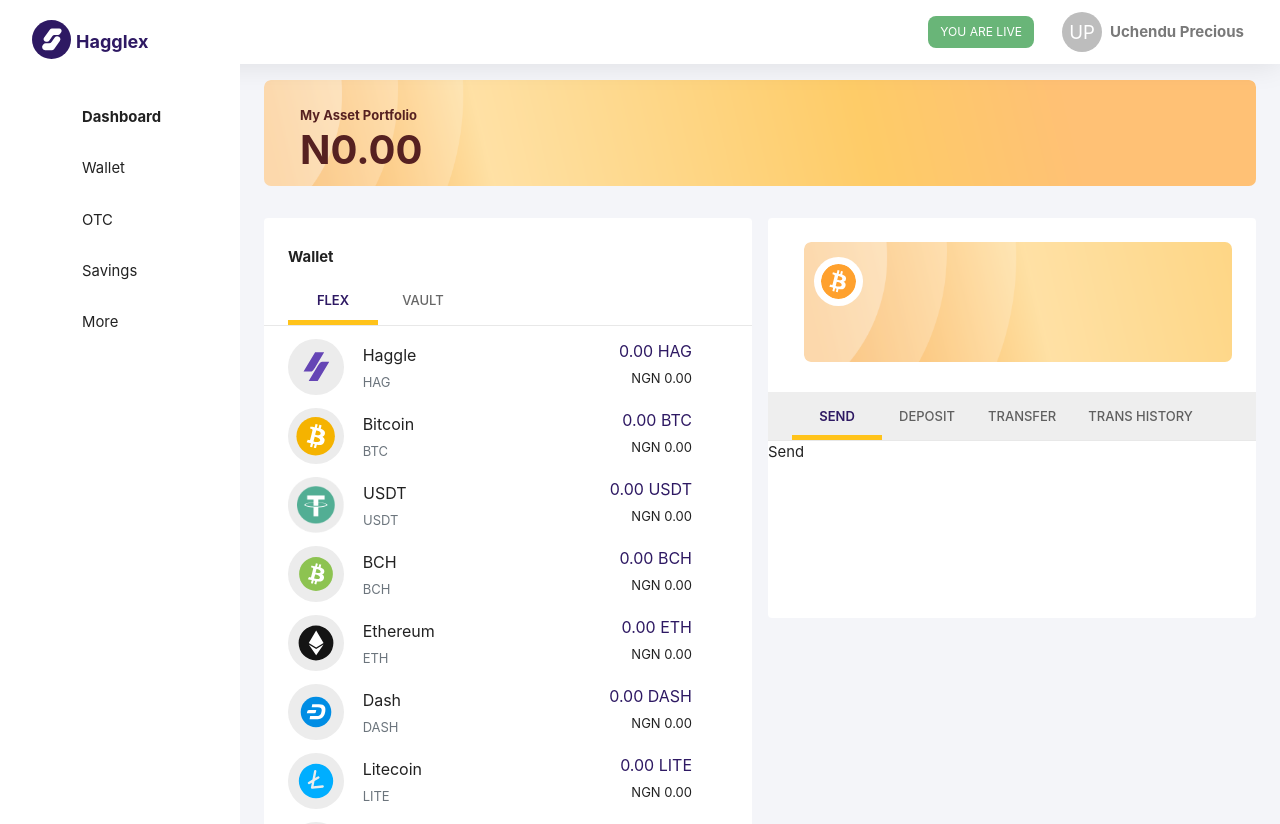
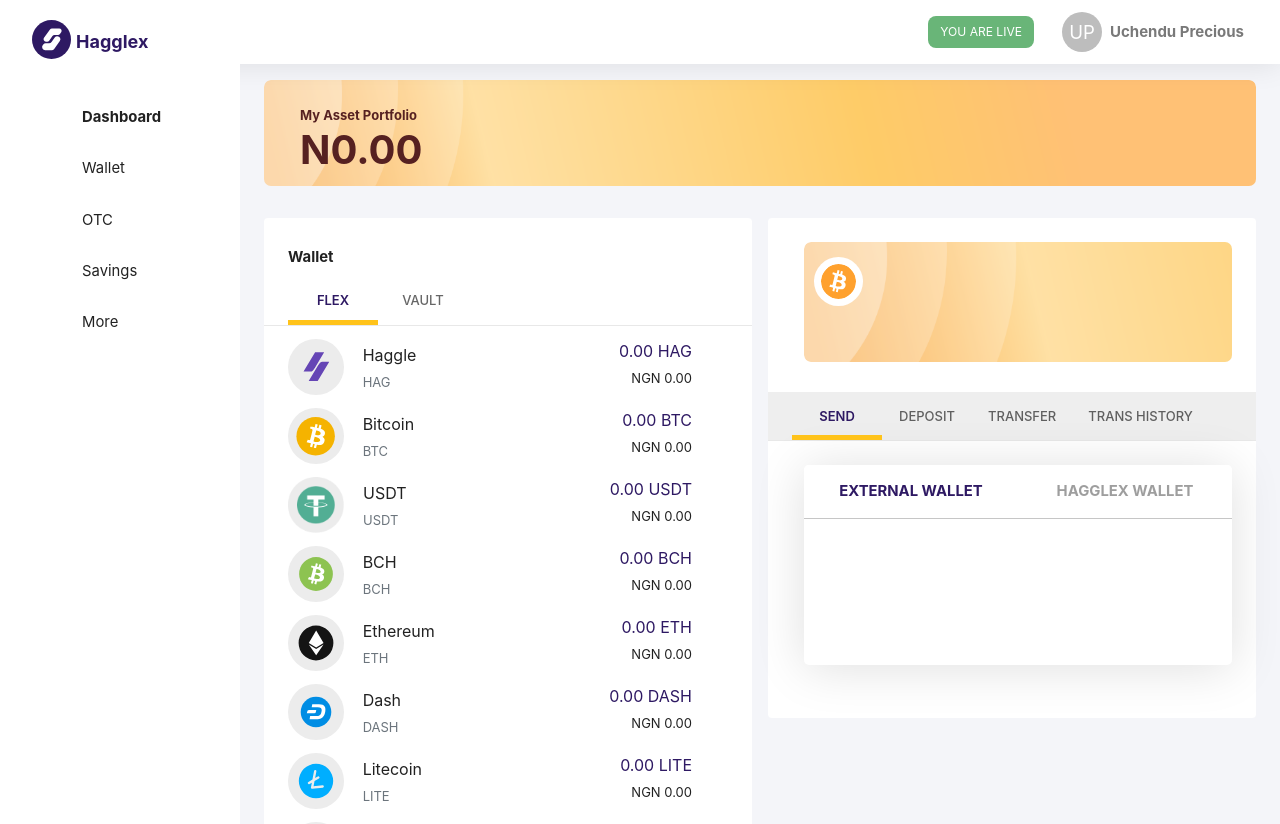
Before and after one commit to allindeveloper/hagglex-web, a React (Create React App) app: page /app/dashboard in a window 1280 px wide. Built offline with nearby package versions, Linux system fonts and the light colour scheme.

Commit message:
styling send ui

```diff
--- /dev/null
+++ b/src/components/shared/DoubleTabSections.tsx
@@ -0,0 +1,53 @@
+import { Divider, Grid } from "@mui/material";
+import React from "react";
+import doubleTabSectionStyles from "../../styles/doubleTabSectionStyles";
+import clsx from "clsx";
+export interface IDoubleTabSections {
+  selected: number;
+  componentOne?: JSX.Element;
+  componentTwo?: JSX.Element;
+  labelOne:string,
+  labelTwo:string,
+  handleClickTab?:(index:number)=>void
+}
+const DoubleTabSections: React.FC<IDoubleTabSections> = ({
+  selected,
+  componentOne,
+  componentTwo,
+  labelOne,
+  labelTwo,
+  handleClickTab
+}) => {
+  const classes = doubleTabSectionStyles();
+
+  return (
+    <div className={classes.root}>
+      <Grid container className={classes.tabHeaderRoot}>
+        <Grid
+          item
+          md={6}
+          xs={12}
+          onClick={()=>handleClickTab?.(1)}
+          className={clsx(selected === 1 ? classes.tabHeaderFirstSelected:classes.tabHeaderFirstNotSelected)}
+        >
+          <p><b>{labelOne}</b></p>
+        </Grid>
+        <Grid
+          item
+          md={6}
+          xs={12}
+          onClick={()=>handleClickTab?.(2)}
+          className={clsx(selected === 2 ? classes.tabHeaderSecondSelected:classes.tabHeaderSecondNotSelected)}
+        >
+          <p><b>{labelTwo}</b></p>
+        </Grid>
+      </Grid>
+      <Divider />
+
+      {selected === 1 && <div>{componentOne}</div>}
+      {selected === 2 && <div>{componentTwo}</div>}
+    </div>
+  );
+};
+
+export default DoubleTabSections;
--- /dev/null
+++ b/src/pages/Dashboard/FlexVault.tsx
@@ -0,0 +1,13 @@
+import React from "react";
+
+
+const FlexVault = ()=>{
+
+  return(
+    <div>
+      <p>Vault</p>
+    </div>
+  )
+}
+
+export default FlexVault
--- a/src/pages/Dashboard/FlexWallet.tsx
+++ b/src/pages/Dashboard/FlexWallet.tsx
@@ -1,77 +1,74 @@
 import React from "react";
-import ListItem from '../../components/shared/ListItem'
-import haggle from '../../assets/svg/haggle.svg'
-import bitcoin from '../../assets/svg/bitcoin.svg'
+import ListItem from "../../components/shared/ListItem";
+import haggle from "../../assets/svg/haggle.svg";
+import bitcoin from "../../assets/svg/bitcoin.svg";
 // import usdt from '../../assets/svg/usdt.svg'
-import bitcoincash from '../../assets/svg/bitcoincash.svg'
-import ethereum from '../../assets/svg/ethereum.svg'
-import dash from '../../assets/svg/dash.svg'
-import litecoin from '../../assets/svg/litecoin.svg'
-import dogecoin from '../../assets/svg/dogecoin.svg'
-import usdt from '../../assets/images/usdt.png'
+import bitcoincash from "../../assets/svg/bitcoincash.svg";
+import ethereum from "../../assets/svg/ethereum.svg";
+import dash from "../../assets/svg/dash.svg";
+import litecoin from "../../assets/svg/litecoin.svg";
+import dogecoin from "../../assets/svg/dogecoin.svg";
+import usdt from "../../assets/images/usdt.png";
 
 import { IFlexWallet } from "../../types/dashboard";
-const FlexWallet = ()=>{
-
-    const flexWalletItems :IFlexWallet[] = [
+const FlexWallet = () => {
+  const flexWalletItems: IFlexWallet[] = [
     {
-            image:haggle,
-            name:"Haggle",
-            code:"HAG",
-            amount:0.00
+      image: haggle,
+      name: "Haggle",
+      code: "HAG",
+      amount: 0.0,
     },
     {
-            image:bitcoin,
-            name:"Bitcoin",
-            code:"BTC",
-            amount:0.00
+      image: bitcoin,
+      name: "Bitcoin",
+      code: "BTC",
+      amount: 0.0,
     },
     {
-            image:usdt,
-            name:"USDT",
-            code:"USDT",
-            amount:0.00
+      image: usdt,
+      name: "USDT",
+      code: "USDT",
+      amount: 0.0,
     },
     {
-            image:bitcoincash,
-            name:"BCH",
-            code:"BCH",
-            amount:0.00
+      image: bitcoincash,
+      name: "BCH",
+      code: "BCH",
+      amount: 0.0,
     },
     {
-            image:ethereum,
-            name:"Ethereum",
-            code:"ETH",
-            amount:0.00
+      image: ethereum,
+      name: "Ethereum",
+      code: "ETH",
+      amount: 0.0,
     },
     {
-            image:dash,
-            name:"Dash",
-            code:"DASH",
-            amount:0.00
+      image: dash,
+      name: "Dash",
+      code: "DASH",
+      amount: 0.0,
     },
     {
-            image:litecoin,
-            name:"Litecoin",
-            code:"LITE",
-            amount:0.00
+      image: litecoin,
+      name: "Litecoin",
+      code: "LITE",
+      amount: 0.0,
     },
     {
-            image:dogecoin,
-            name:"Dogecoin",
-            code:"DOGE",
-            amount:0.00
+      image: dogecoin,
+      name: "Dogecoin",
+      code: "DOGE",
+      amount: 0.0,
     },
-    ]
+  ];
 
   return (
     <div>
-            {flexWalletItems.map((item,index)=>(
-                <ListItem<IFlexWallet> {...item} key={index}/>
-            ))
-
-            }
+      {flexWalletItems.map((item, index) => (
+        <ListItem<IFlexWallet> {...item} key={index} />
+      ))}
     </div>
-    )
-}
-export default FlexWallet
+  );
+};
+export default FlexWallet;
--- a/src/pages/Dashboard/LeftSection.tsx
+++ b/src/pages/Dashboard/LeftSection.tsx
@@ -1,6 +1,7 @@
 import React, { useState } from "react";
 import { useHistory } from "react-router";
 import TopNavigation from "../../components/shared/TopNavigation";
+import FlexVault from "./FlexVault";
 import FlexWallet from "./FlexWallet";
 
 
@@ -37,11 +38,7 @@
           },
           {
             index: 1,
-            component: (
-                <div>
-                Vault
-            </div>
-            ),
+            component: <FlexVault />
           },
 
         ]}
--- /dev/null
+++ b/src/pages/Dashboard/Send.tsx
@@ -0,0 +1,35 @@
+import React, { useState } from "react";
+import DoubleTabSections from "../../components/shared/DoubleTabSections";
+import dashboardStyles from "../../styles/dashboardStyles";
+
+
+const Send = ()=>{
+
+    const classes = dashboardStyles()
+    const [selected, setselected] = useState(0)
+
+    const handleClickTab = (index:number)=>{
+        setselected(index)
+    }
+    return(
+        <div className={classes.sendRoot}>
+            <DoubleTabSections
+            selected={selected}
+            labelOne={"External Wallet"}
+            labelTwo={'Hagglex Wallet'}
+            handleClickTab={handleClickTab}
+
+            componentOne={
+                <div>
+                    <p><b>Amount to Send</b></p>
+                </div>
+            }
+            componentTwo={
+                <div>
+                </div>
+            }
+            />
+        </div>
+    )
+}
+export default Send
--- a/src/styles/dashboardStyles.tsx
+++ b/src/styles/dashboardStyles.tsx
@@ -31,7 +31,7 @@
     rightCard:{
       borderRadius:theme.spacing(0.5),
       backgroundColor:theme.palette.primary.contrastText,
-      height:400,
+      height:500,
 
       paddingTop:theme.spacing(3),
     },
@@ -50,6 +50,15 @@
         padding:7
       }
     }
+
+    // Send
+,
+    sendRoot:{
+      marginTop:theme.spacing(3),
+      marginLeft:theme.spacing(4.5),
+      marginRight:theme.spacing(3),
+      marginBottom:theme.spacing(3),
+    }
   })
 );
 export default dashboardStyles;
--- /dev/null
+++ b/src/styles/doubleTabSectionStyles.tsx
@@ -0,0 +1,47 @@
+import { Theme } from "@mui/material";
+import { makeStyles, createStyles } from "@mui/styles";
+import yellowheader from "../assets/images/yellowheader.png";
+import { textBrown } from "../theme/default";
+
+const doubleTabSectionStyles = makeStyles((theme: Theme) =>
+  createStyles({
+    root: {
+     borderRadius:5,
+     boxShadow:'0px 3px 50px #00000021',
+     height:200,
+    },
+    tabHeaderRoot:{
+      cursor:'pointer',
+      '& p':{
+        textAlign:'center',
+        paddingTop:15,
+        paddingBottom:15,
+        marginBottom:0,
+        letterSpacing:0,
+        textTransform:'uppercase',
+        color:theme.palette.primary.main,
+      }
+    },
+    tabHeaderFirstSelected:{
+      borderTopLeftRadius:5,
+      backgroundColor:theme.palette.primary.light
+    },
+    tabHeaderSecondSelected:{
+      borderTopRightRadius:5,
+      backgroundColor:theme.palette.primary.light
+    },
+    tabHeaderFirstNotSelected:{
+      borderTopLeftRadius:5,
+      backgroundColor:theme.palette.primary.contrastText,
+
+    },
+    tabHeaderSecondNotSelected:{
+      borderTopRightRadius:5,
+      backgroundColor:theme.palette.primary.contrastText,
+      '& p':{
+        color:theme.palette.grey[500]
+      }
+    }
+  })
+);
+export default doubleTabSectionStyles;
--- a/src/styles/listItemStyles.tsx
+++ b/src/styles/listItemStyles.tsx
@@ -17,7 +17,7 @@
         paddingRight:20
       },
       '&:hover': {
-        backgroundColor:theme.palette.grey[200],
+        backgroundColor:'#F2F2F2',
         cursor:'pointer'
     },
       '& p':{
```
Also changed, not shown: src/pages/Dashboard/Dashboard.tsx (+5 -4 lines). Lines whose indentation alone changed are shown as unchanged.
